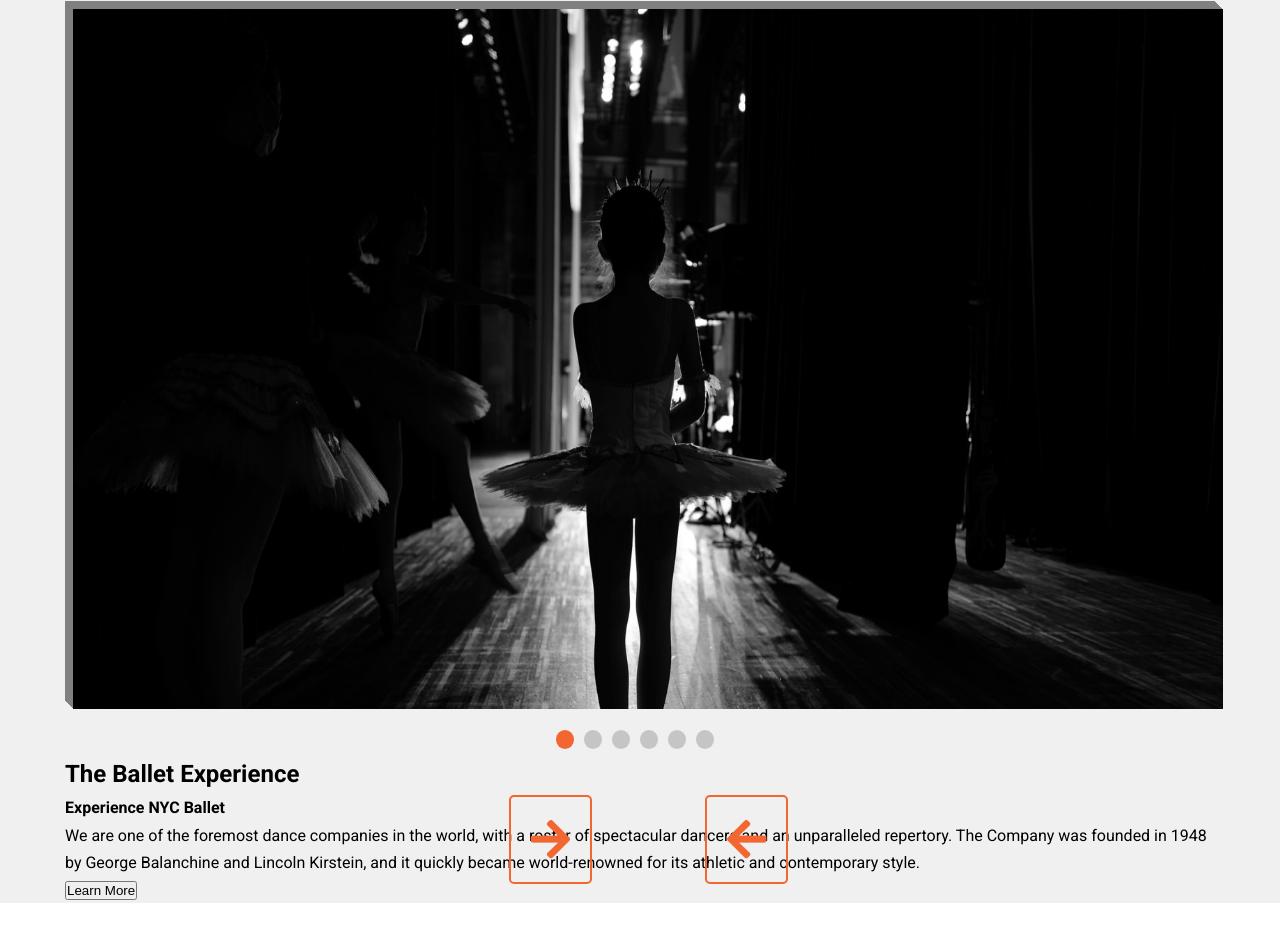
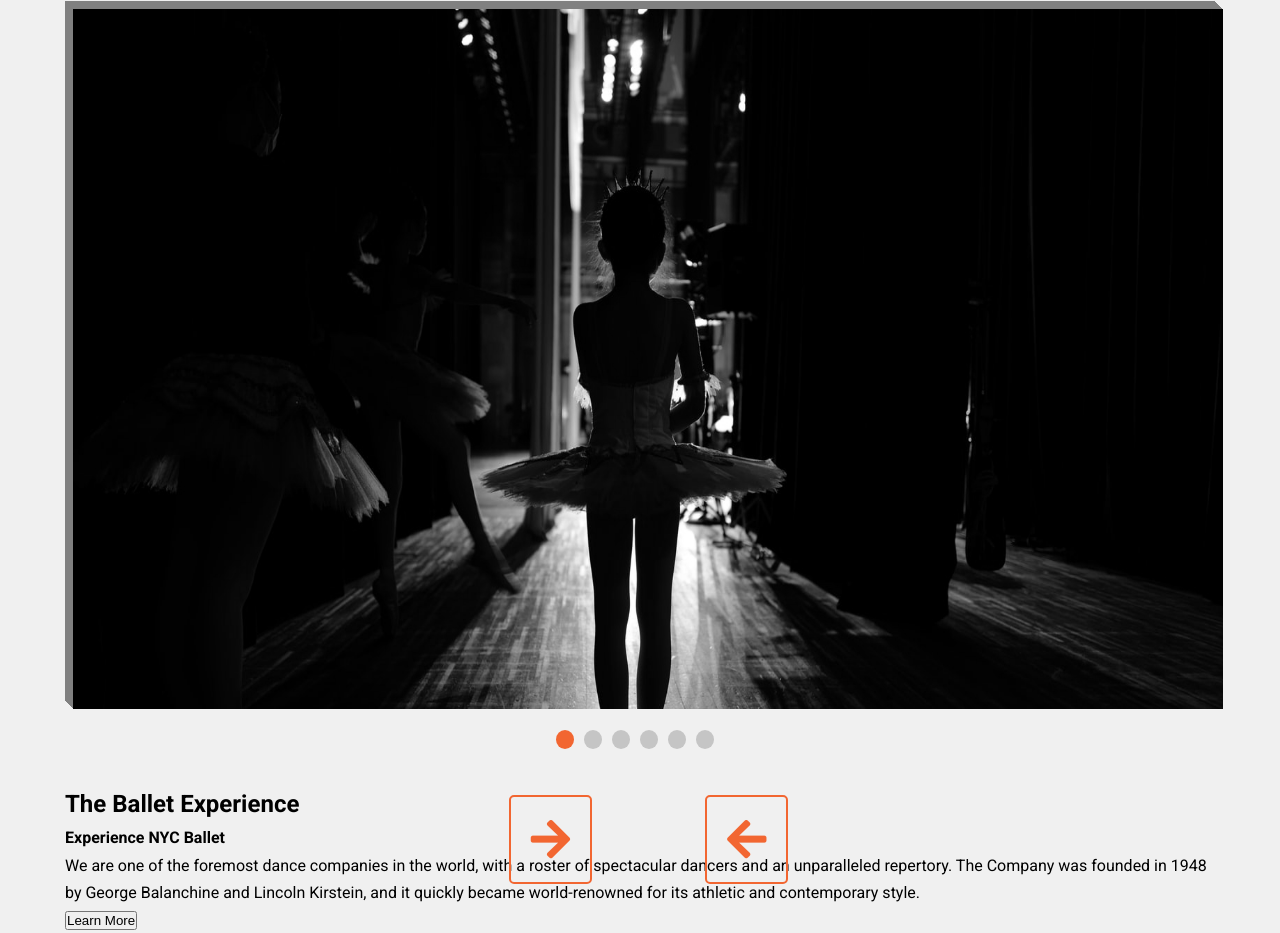
Before and after one commit to lpattis1/nyballetsite, a plain HTML site: page index.html in a window 1280 px wide. Shown: the part 2145-3078 px from the top of the page. Before the commit the page ends 3048 px from the top, so only its background shows below. Drawn offline with Linux system fonts and the light colour scheme.

Commit message:
Modified the slider text info section.

```diff
--- a/style/layout/_body.scss
+++ b/style/layout/_body.scss
@@ -112,3 +112,7 @@
         cursor: pointer;
     }
 }
+
+.info-bottom {
+    margin-top: 3rem;
+}
```
Also changed, not shown: style/main.css, 1 other file.
